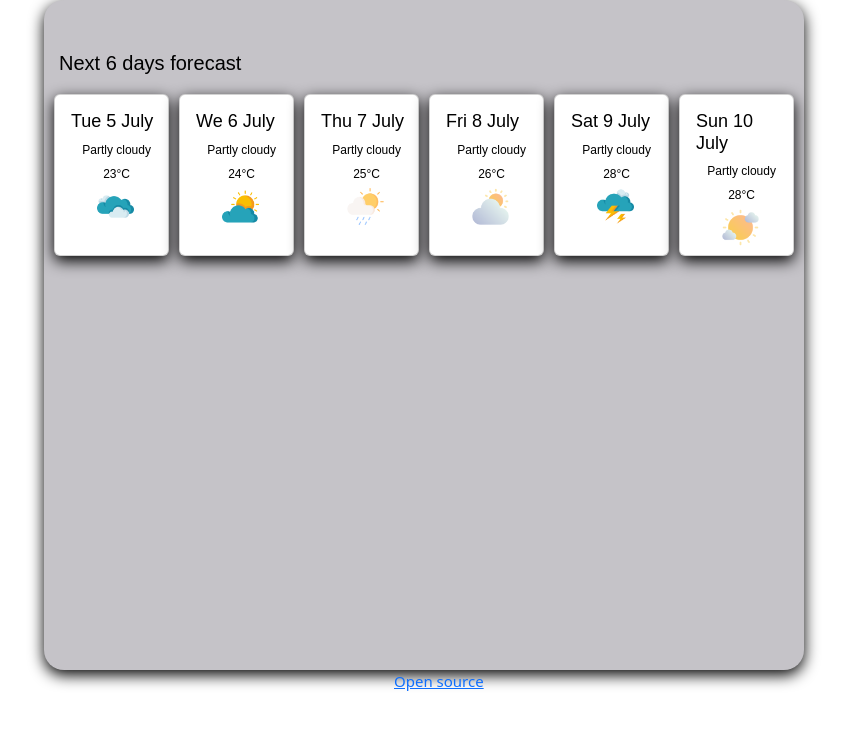
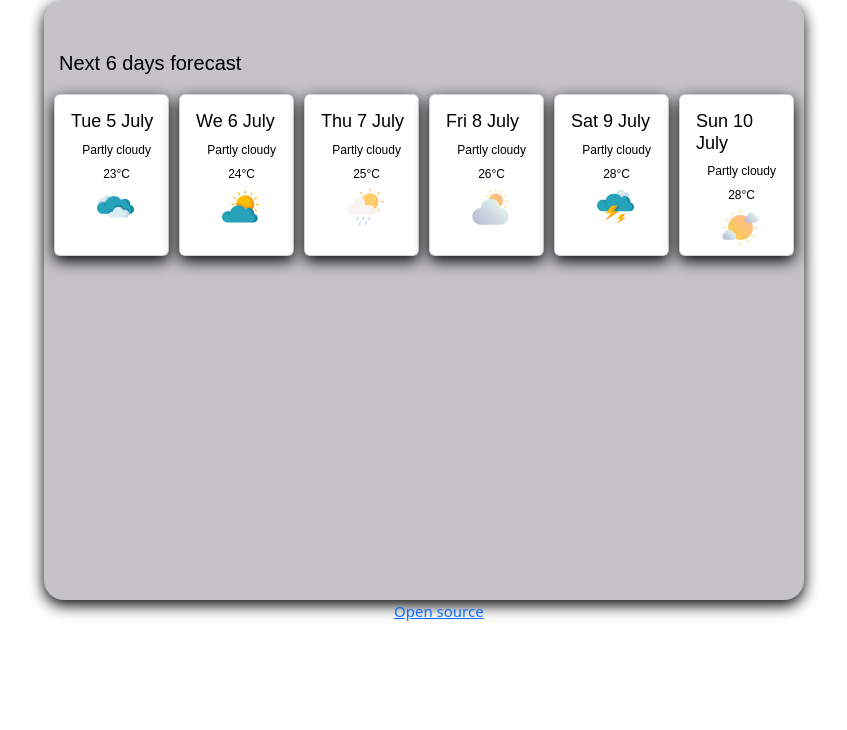
Before and after one commit to Olesia86/weather-react, a React (Create React App) app: page / in a window 1280 px wide. Shown: the top 730 px of the page, without its empty margins (106-953 px from the left). Built offline with nearby package versions, Linux system fonts and the light colour scheme; no server answers.

Commit message:
Update styles.css

```diff
--- a/src/styles.css
+++ b/src/styles.css
@@ -1,6 +1,6 @@
 .Container {
   max-width: 760px;
-  height: 670px;
+  height: 600px;
   margin-left: 150px;
   padding: 0 auto;
   border: none;
```
